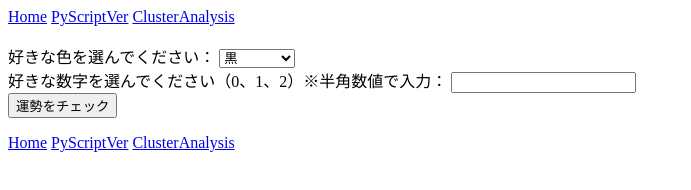
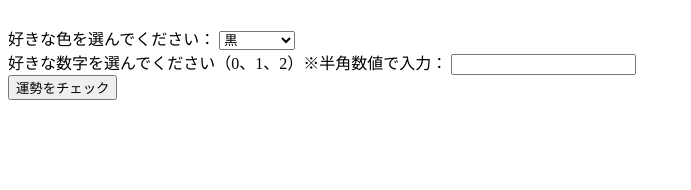
Before and after one commit to nekoninngen/zyugyou, a plain HTML site: page index.html in a window 1280 px wide. Shown: the whole page, without its empty margins (0-691 px from the left). Drawn offline with Linux system fonts and the light colour scheme.

Commit message:
Update index.html

```diff
--- a/index.html
+++ b/index.html
@@ -10,11 +10,7 @@
 <body>
     <div class="container">
 
-    <nav>
-        <a href="index.html">Home</a>
-        <a href="pyscript.html">PyScriptVer</a>
-        <a href="cluster_analysis.html">ClusterAnalysis</a>
-    </nav>
+
 
         <br>
         <label for="colour-select">好きな色を選んでください：</label>
@@ -31,11 +27,7 @@
         <button onclick="checkFortune()">運勢をチェック</button>
         <p id="result-output"></p>
 
-    <nav>
-     <a href="index.html">Home</a>
-      <a href="pyscript.html">PyScriptVer</a>
-      <a href="cluster_analysis.html">ClusterAnalysis</a>
-    </nav>
+
     </div>
 
     <script src="app.js"></script>
```
